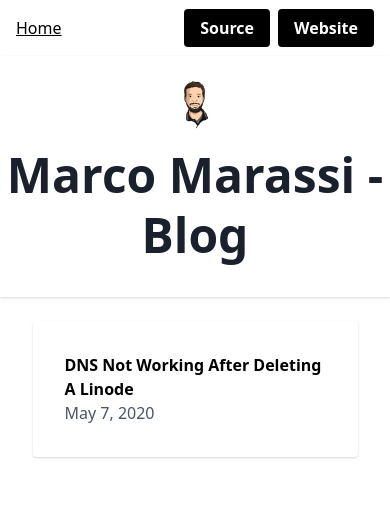
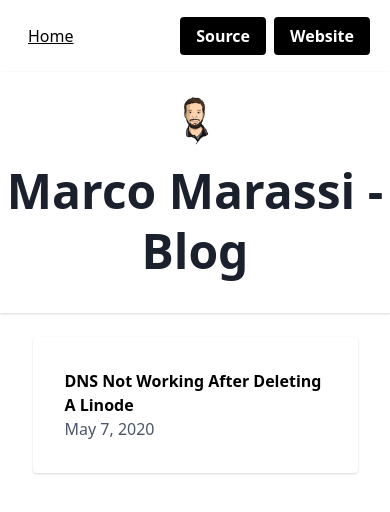
Before and after one commit to thtg88/blog.marco-marassi.com, a Next.js app: page / in a window 390 px wide. Shown: the top 512 px of the page. Built offline with nearby package versions, Linux system fonts and the light colour scheme.

Commit message:
Improved nav styling

```diff
--- a/components/nav.js
+++ b/components/nav.js
@@ -8,10 +8,10 @@ const links = [
 function Nav() {
     return (
         <nav>
-            <ul className="flex justify-between items-center sm:p-8 p-4">
+            <ul className="flex justify-between items-center sm:p-8 py-6 px-5">
                 <li>
                     <Link href="/">
-                        <a className="underline">Home</a>
+                        <a className="underline pl-2">Home</a>
                     </Link>
                 </li>
                 <li>
```
